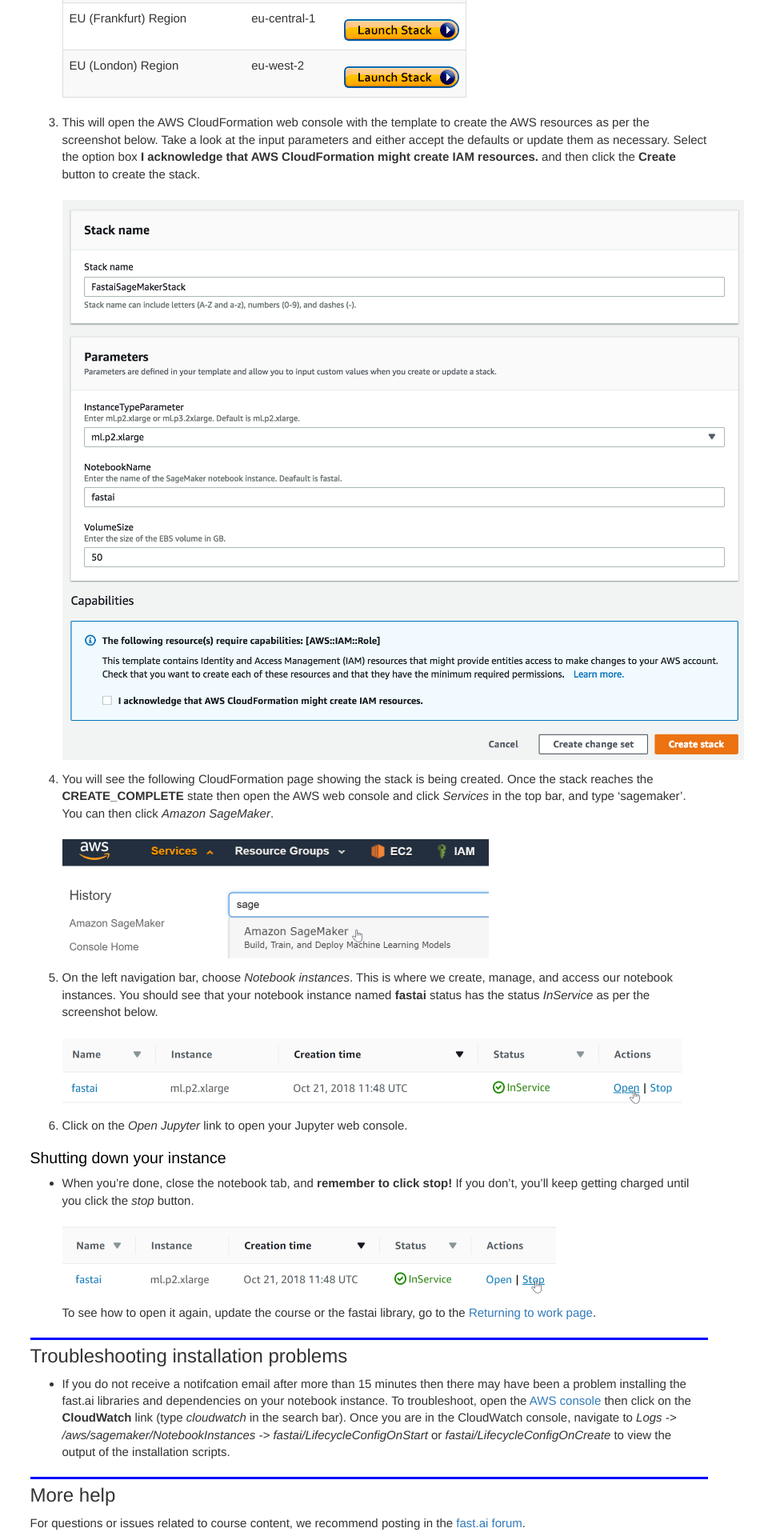
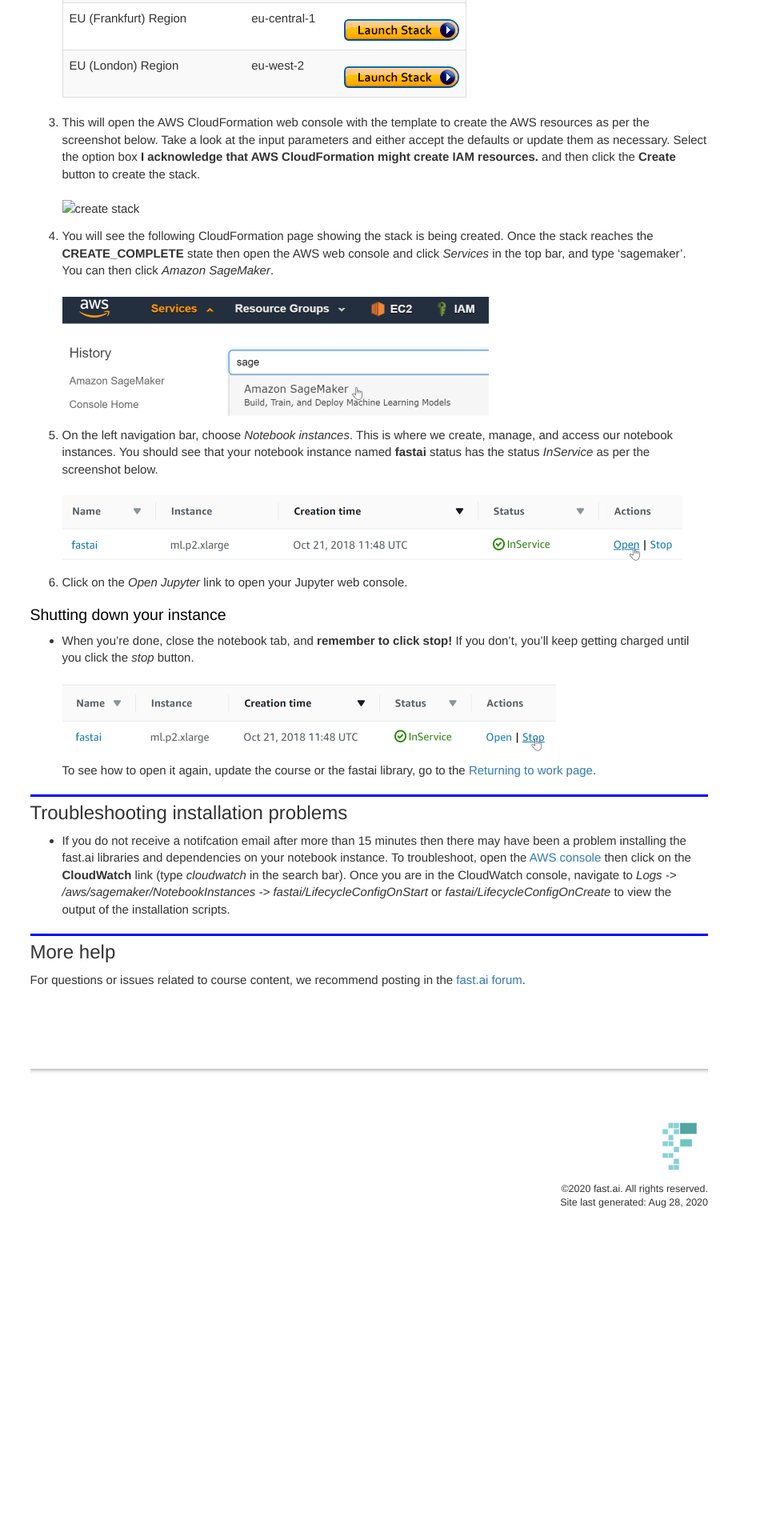
Before and after one commit to fastai/course20, a Jekyll site: the page built from docs/start_sagemaker.md, in a window 1280 px wide. Shown: the part 1741-3661 px from the top of the page at 80% size, without its empty margins (325-1280 px from the left). Built offline with Jekyll 4.4.1, drawn with Linux system fonts in a browser that asks for light colours; nearby versions of some CDN libraries; comment, search, counter and statistics services are not loaded; after the commit the page ends 3304 px from its top, so only the background shows below that.

Commit message:
Update start_sagemaker.md

```diff
--- a/docs/start_sagemaker.md
+++ b/docs/start_sagemaker.md
@@ -44,7 +44,7 @@
 
 1. This will open the AWS CloudFormation web console with the template to create the AWS resources as per the screenshot below. Take a look at the input parameters and either accept the defaults or update them as necessary. Select the option box **I acknowledge that AWS CloudFormation might create IAM resources.** and then click the **Create** button to create the stack.
 
-    <img alt="create stack" src="/images/sagemaker/create_stack.png" class="screenshot">
+    <img alt="create stack" src="/docs/images/sagemaker/create_stack.png" class="screenshot">
 
 1. You will see the following CloudFormation page showing the stack is being created. Once the stack reaches the **CREATE_COMPLETE** state then open the AWS web console and click *Services* in the top bar, and type 'sagemaker'. You can then click *Amazon SageMaker*.
 
```
